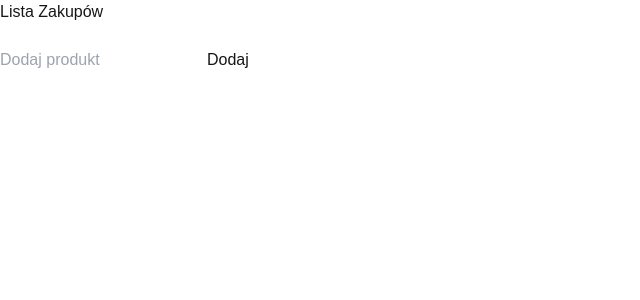
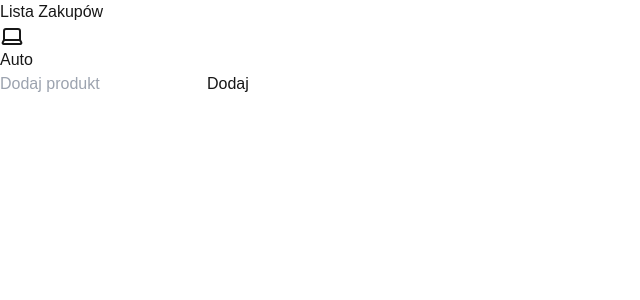
Before and after one commit to maxwaselk/shopping, a Next.js app: page / in a window 1280 px wide. Shown: the top 300 px of the page, without its empty margins (0-640 px from the left). Built offline with nearby package versions, Linux system fonts and the light colour scheme.

Commit message:
Update page.tsx

```diff
--- a/src/app/page.tsx
+++ b/src/app/page.tsx
@@ -1,71 +1,53 @@
 "use client";
 import { useState, useEffect } from 'react';
+import { Sun, Moon, Laptop } from 'lucide-react';
 
 interface Product {
   name: string;
   isChecked: boolean;
 }
 
-type ThemeMode = 'light' | 'dark' | 'auto';
+type Theme = 'light' | 'dark' | 'system';
 
 export default function ShoppingList() {
   const [product, setProduct] = useState('');
   const [products, setProducts] = useState<Product[]>([]);
-  const [themeMode, setThemeMode] = useState<ThemeMode>('auto');
-  const [darkMode, setDarkMode] = useState(false);
+  const [theme, setTheme] = useState<Theme>('system');
 
-  // Inicjalizacja trybu i produktów z localStorage
   useEffect(() => {
-    const savedProducts = localStorage.getItem('products');
-    if (savedProducts) {
-      setProducts(JSON.parse(savedProducts));
+    // Sprawdź zapisany motyw
+    const savedTheme = localStorage.getItem('theme') as Theme;
+    if (savedTheme) {
+      setTheme(savedTheme);
+      updateTheme(savedTheme);
     }
 
-    const savedThemeMode = localStorage.getItem('themeMode') as ThemeMode;
-    if (savedThemeMode) {
-      setThemeMode(savedThemeMode);
-    }
-
-    // Dodaj listener dla zmian preferencji systemowych
+    // Nasłuchuj zmian preferencji systemowych
     const mediaQuery = window.matchMedia('(prefers-color-scheme: dark)');
-    const handleChange = (e: MediaQueryListEvent | MediaQueryList) => {
-      if (themeMode === 'auto') {
-        setDarkMode(e.matches);
-        updateThemeClass(e.matches);
+    const handleChange = () => {
+      if (theme === 'system') {
+        updateTheme('system');
       }
     };
+    mediaQuery.addEventListener('change', handleChange);
+    return () => mediaQuery.removeEventListener('change', handleChange);
+  }, [theme]);
 
-    mediaQuery.addEventListener('change', handleChange);
-    handleChange(mediaQuery);
+  const updateTheme = (newTheme: Theme) => {
+    const isDark =
+      newTheme === 'dark' ||
+      (newTheme === 'system' && window.matchMedia('(prefers-color-scheme: dark)').matches);
 
-    return () => mediaQuery.removeEventListener('change', handleChange);
-  }, []);
+    document.documentElement.classList.toggle('dark', isDark);
+    localStorage.setItem('theme', newTheme);
+  };
 
-  // Aktualizuj localStorage przy zmianie produktów
-  useEffect(() => {
-    localStorage.setItem('products', JSON.stringify(products));
-  }, [products]);
-
-  // Obsługa zmiany trybu
-  useEffect(() => {
-    localStorage.setItem('themeMode', themeMode);
-
-    if (themeMode === 'auto') {
-      const isDark = window.matchMedia('(prefers-color-scheme: dark)').matches;
-      setDarkMode(isDark);
-      updateThemeClass(isDark);
-    } else {
-      setDarkMode(themeMode === 'dark');
-      updateThemeClass(themeMode === 'dark');
-    }
-  }, [themeMode]);
-
-  const updateThemeClass = (isDark: boolean) => {
-    if (isDark) {
-      document.documentElement.classList.add('dark');
-    } else {
-      document.documentElement.classList.remove('dark');
-    }
+  const handleThemeChange = () => {
+    const themeOrder: Theme[] = ['light', 'dark', 'system'];
+    const currentIndex = themeOrder.indexOf(theme);
+    const nextTheme = themeOrder[(currentIndex + 1) % themeOrder.length];
+    setTheme(nextTheme);
+    updateTheme(nextTheme);
   };
 
   const handleAddProduct = () => {
@@ -94,13 +76,6 @@ export default function ShoppingList() {
     setProducts(newProducts);
   };
 
-  const cycleThemeMode = () => {
-    const modes: ThemeMode[] = ['light', 'dark', 'auto'];
-    const currentIndex = modes.indexOf(themeMode);
-    const nextMode = modes[(currentIndex + 1) % modes.length];
-    setThemeMode(nextMode);
-  };
-
   const showNotification = (message: string) => {
     const alert = document.createElement('div');
     alert.className = 'fixed top-4 right-4 z-50 p-4 rounded-lg bg-green-500 text-white shadow-lg transition-opacity duration-300';
@@ -119,25 +94,24 @@ export default function ShoppingList() {
   };
 
   const getThemeIcon = () => {
-    switch (themeMode) {
+    switch (theme) {
       case 'light':
-        return (
-          <svg className="h-10 w-10 fill-current" xmlns="http://www.w3.org/2000/svg" viewBox="0 0 24 24">
-            <path d="M5.64,17l-.71.71a1,1,0,0,0,0,1.41,1,1,0,0,0,1.41,0l.71-.71A1,1,0,0,0,5.64,17ZM5,12a1,1,0,0,0-1-1H3a1,1,0,0,0,0,2H4A1,1,0,0,0,5,12Zm7-7a1,1,0,0,0,1-1V3a1,1,0,0,0-2,0V4A1,1,0,0,0,12,5ZM5.64,7.05a1,1,0,0,0,.7.29,1,1,0,0,0,.71-.29,1,1,0,0,0,0-1.41l-.71-.71A1,1,0,0,0,4.93,6.34Zm12,.29a1,1,0,0,0,.7-.29l.71-.71a1,1,0,1,0-1.41-1.41L17,5.64a1,1,0,0,0,0,1.41A1,1,0,0,0,17.66,7.34ZM21,11H20a1,1,0,0,0,0,2h1a1,1,0,0,0,0-2Zm-9,8a1,1,0,0,0-1,1v1a1,1,0,0,0,2,0V20A1,1,0,0,0,12,19ZM18.36,17A1,1,0,0,0,17,18.36l.71.71a1,1,0,0,0,1.41,0,1,1,0,0,0,0-1.41ZM12,6.5A5.5,5.5,0,1,0,17.5,12,5.51,5.51,0,0,0,12,6.5Zm0,9A3.5,3.5,0,1,1,15.5,12,3.5,3.5,0,0,1,12,15.5Z" />
-          </svg>
-        );
+        return <Sun className="w-6 h-6" />;
       case 'dark':
-        return (
-          <svg className="h-10 w-10 fill-current" xmlns="http://www.w3.org/2000/svg" viewBox="0 0 24 24">
-            <path d="M21.64,13a1,1,0,0,0-1.05-.14,8.05,8.05,0,0,1-3.37.73A8.15,8.15,0,0,1,9.08,5.49a8.59,8.59,0,0,1,.25-2A1,1,0,0,0,8,2.36,10.14,10.14,0,1,0,22,14.05,1,1,0,0,0,21.64,13Zm-9.5,6.69A8.14,8.14,0,0,1,7.08,5.22v.27A10.15,10.15,0,0,0,17.22,15.63a9.79,9.79,0,0,0,2.1-.22A8.11,8.11,0,0,1,12.14,19.73Z" />
-          </svg>
-        );
-      case 'auto':
-        return (
-          <svg className="h-10 w-10 fill-current" xmlns="http://www.w3.org/2000/svg" viewBox="0 0 24 24">
-            <path d="M12,22c5.523,0 10,-4.477 10,-10s-4.477,-10 -10,-10s-10,4.477 -10,10s4.477,10 10,10Zm0,-1.5v-17c4.694,0 8.5,3.806 8.5,8.5c0,4.694 -3.806,8.5 -8.5,8.5Z" />
-          </svg>
-        );
+        return <Moon className="w-6 h-6" />;
+      case 'system':
+        return <Laptop className="w-6 h-6" />;
+    }
+  };
+
+  const getThemeText = () => {
+    switch (theme) {
+      case 'light':
+        return 'Jasny';
+      case 'dark':
+        return 'Ciemny';
+      case 'system':
+        return 'Auto';
     }
   };
 
@@ -149,12 +123,11 @@ export default function ShoppingList() {
             Lista Zakupów
           </h1>
           <button
-            onClick={cycleThemeMode}
-            className="p-2 rounded-lg hover:bg-gray-200 dark:hover:bg-gray-700 transition-colors duration-200"
+            onClick={handleThemeChange}
+            className="flex items-center gap-2 px-4 py-2 rounded-lg bg-gray-200 dark:bg-gray-700 text-gray-800 dark:text-white hover:bg-gray-300 dark:hover:bg-gray-600 transition-all duration-200"
           >
-            <div className="text-gray-800 dark:text-white">
-              {getThemeIcon()}
-            </div>
+            {getThemeIcon()}
+            <span className="text-sm">{getThemeText()}</span>
           </button>
         </header>
 
@@ -181,16 +154,16 @@ export default function ShoppingList() {
               key={index}
               className="flex justify-between items-center p-3 bg-gray-50 dark:bg-gray-700 rounded-lg group hover:shadow-md transition-all duration-200"
             >
-              <span
+              <button
                 onClick={() => handleToggleProduct(index)}
-                className={`text-gray-800 dark:text-white cursor-pointer relative ${
+                className={`text-left text-gray-800 dark:text-white relative ${
                   prod.isChecked ? 'line-through text-gray-500 dark:text-gray-400' : ''
                 } before:absolute before:bottom-1/2 before:left-0 before:w-0 before:h-0.5 before:bg-current ${
                   prod.isChecked ? 'before:w-full' : 'before:w-0'
                 } before:transition-all before:duration-300 hover:text-gray-600 dark:hover:text-gray-300`}
               >
                 {prod.name}
-              </span>
+              </button>
               <button
                 onClick={() => handleRemoveProduct(index)}
                 className="px-3 py-1 text-sm bg-red-500 text-white rounded hover:bg-red-600 transition-colors duration-200"
```
